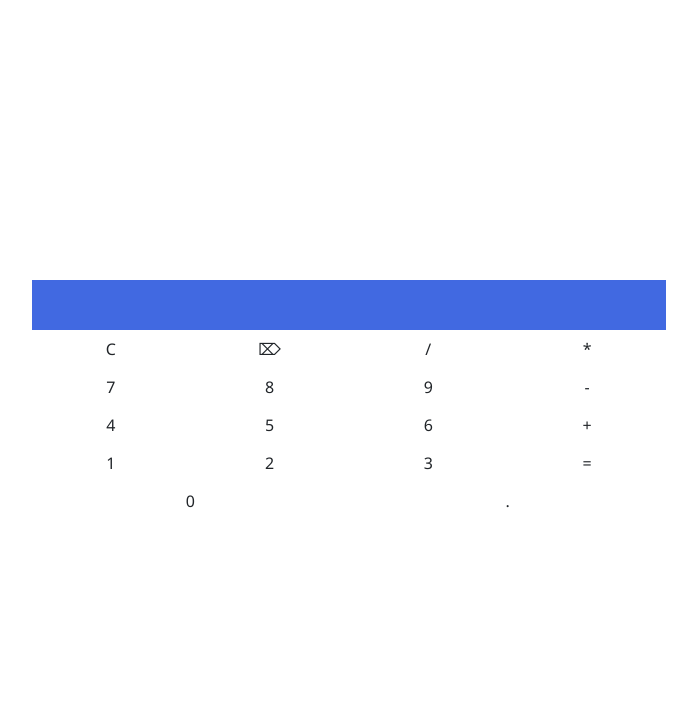
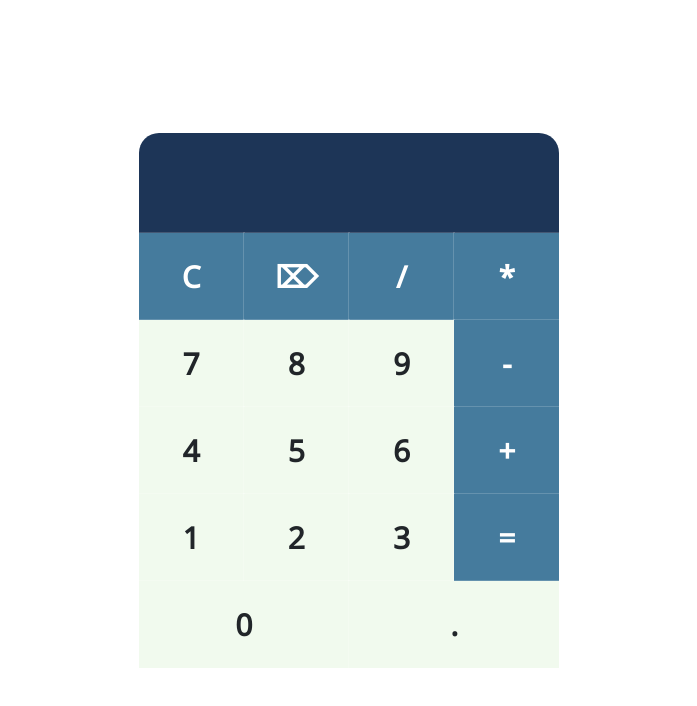
Before and after one commit to marcoselopez/BasicCalculator, a plain HTML site: page index.html in a window 1280 px wide. Shown: the whole page, without its empty margins (291-988 px from the left). Drawn offline with nearby package versions, Linux system fonts and the light colour scheme.

Commit message:
finishing calc

```diff
--- a/index.html
+++ b/index.html
@@ -14,7 +14,7 @@
   <main>
     <div class="main-container">
       <div class="calc-container">
-        <div class="calc-input">
+        <div id="input" class="calc-input">
         </div>
         <div class="calc-buttons row g-0">
           <div class="btn btn-operator col-3" onclick="clearInput()">C</div>
@@ -37,8 +37,8 @@
           <div class="btn btn-number col-3" onclick="insertNum(3)">3</div>
           <div class="btn btn-operator equal col-3" onclick="equalTo()">=</div>
 
-          <div class="btn btn-num col-6" onclick="insertNum(0)">0</div>
-          <div class="btn btn-num dot col-6" onclick="insertNum('.')">.</div>
+          <div class="btn btn-number col-6" onclick="insertNum(0)">0</div>
+          <div class="btn btn-number dot col-6" onclick="insertNum('.')">.</div>
         </div>
       </div>
     </div>
--- a/js/app.js
+++ b/js/app.js
@@ -0,0 +1,14 @@
+//INPUT FIELD OF CALCULATOR
+const inputField = document.getElementById('input');
+
+//NUMBERS ON INPUT FIELD
+const insertNum = num => inputField.textContent += num;
+
+//RESOLVE OPERATIONS
+const equalTo = () => (inputField.textContent) ? inputField.textContent = eval(inputField.textContent) : false;
+
+//ERASE BUTTON
+const eraseNum = () => inputField.textContent = inputField.textContent.substring(0, inputField.textContent.length - 1);
+
+//CLEAR BUTTON
+const clearInput = () => inputField.textContent = '';
--- a/styles/style.css
+++ b/styles/style.css
@@ -21,14 +21,44 @@ body{
   flex-direction: column;
   justify-content: center;
   align-items: center;
+  outline: 1px solid rgba(251, 253, 255, 0.171);
 }
 .calc-input{
   width: 100%;
-  height: 50px;
-  background-color: royalblue;
+  height: 100px;
+  background-color: #1d3557;
+  color: white;
+  display: flex;
+  justify-content: flex-end;
+  align-items: center;
+  font-size: 40px;
+  border-radius: 20px 20px 0px 0px;
 }
 .calc-buttons{
   display: flex;
   justify-content: center;
   align-items: center;
 }
+.btn{
+  display: flex;
+  justify-content: center;
+  align-items: center;
+  font-size: 30px;
+  font-weight: bolder;
+  padding: 20px 2px;
+  border-radius: 0px !important;
+  outline: 1px solid rgba(251, 253, 255, 0.171);
+}
+.btn-number{
+  background-color: #f1faee;
+}
+.btn-number:hover{
+  background-color: #a8dadc;
+}
+.btn-operator{
+  background-color: #457b9d;
+  color: white;
+}
+.btn-operator:hover{
+  background-color: steelblue;
+}
```
